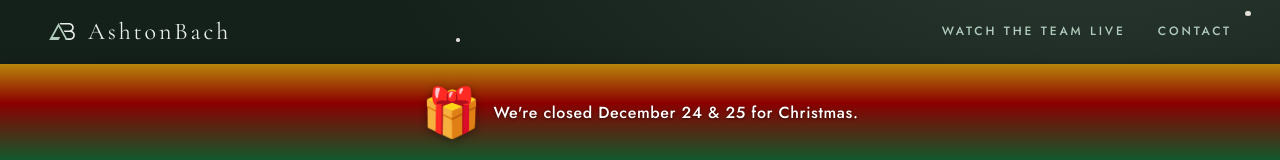
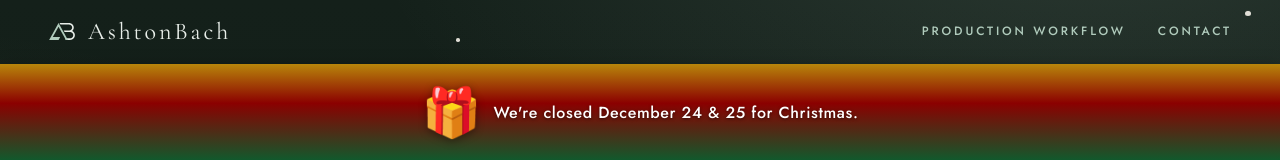
Before and after one commit to ashtonbach/agent-showcase, a Next.js app: page / in a window 1280 px wide. Shown: the top 160 px of the page. Built offline with nearby package versions, Linux system fonts and the light colour scheme.

Commit message:
Header: 'Watch the team live' link reads 'Production workflow'

```diff
--- a/app/layout.tsx
+++ b/app/layout.tsx
@@ -50,7 +50,7 @@ export default function RootLayout({
             <nav aria-label="Main">
               <ul className="nav-list label">
                 <li>
-                  <a href="https://agents-live.davidashtonwells.workers.dev/" data-i18n="nav.live">{t("nav.live", "Watch the team live")}</a>
+                  <a href="https://agents-live.davidashtonwells.workers.dev/" data-i18n="nav.live">{t("nav.live", "Production workflow")}</a>
                 </li>
                 <li>
                   <a href="mailto:info@ashtonbach.com" data-i18n="nav.contact">{t("nav.contact", "Contact")}</a>
--- a/messages/en-US.json
+++ b/messages/en-US.json
@@ -1,6 +1,6 @@
 {
   "skip": "Skip to content",
-  "nav.live": "Watch the team live",
+  "nav.live": "Production workflow",
   "nav.contact": "Contact",
   "footer.disclaimer": "Features and content for this demo were created by AI.",
   "demo.showcase": "Showcase",
```
